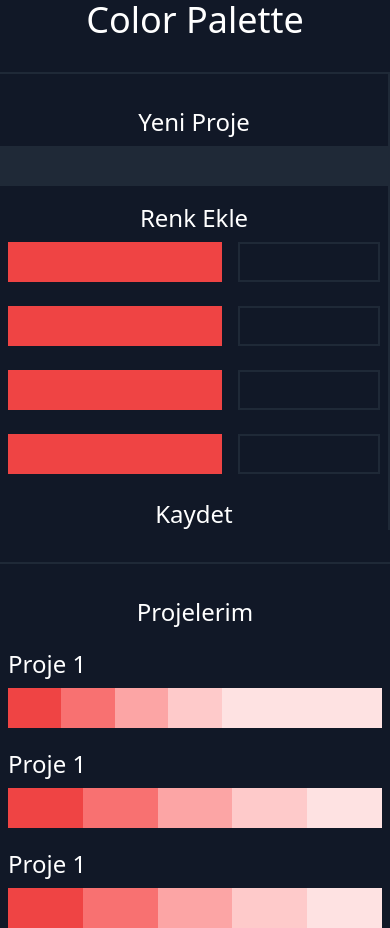
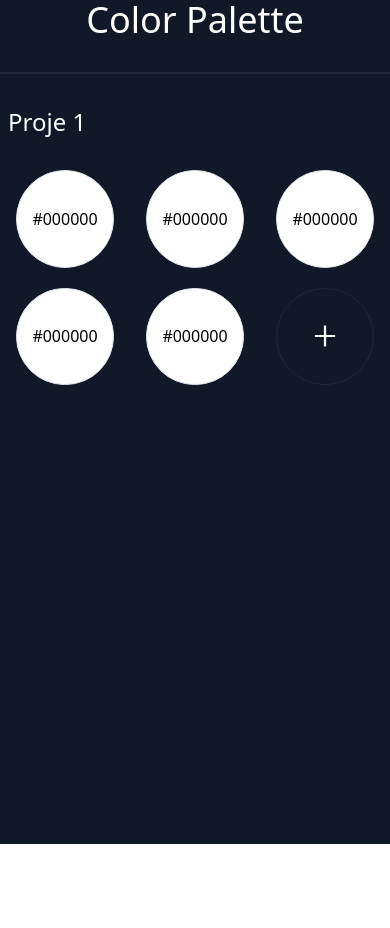
Before and after one commit to UTKUC3NGIZ/color_palette, a React (Create React App) app: page / in a window 390 px wide. After the commit the page ends 844 px from the top, so only its background shows below. Built offline with nearby package versions, Linux system fonts and the light colour scheme.

Commit message:
"project page" mobil style completed

```diff
--- a/src/App.js
+++ b/src/App.js
@@ -1,15 +1,17 @@
 import React from "react";
 import "./app.css";
 import Create from "./components/Create";
+import Project from "./components/Project";
 function App() {
   return (
-    <div className="bg-gray-900 h-full lg:h-screen">
+    <div className="bg-gray-900 h-screen">
       <div className="w-full text-center lg:text-left lg:pt-8 lg:pl-8">
         <h1 className="text-4xl font-light text-white lg:text-6xl">
           Color Palette
         </h1>
       </div>
-      <Create />
+      {/* <Create /> */}
+      <Project />
     </div>
   );
 }
--- /dev/null
+++ b/src/components/Project.js
@@ -0,0 +1,36 @@
+import React from "react";
+import { AiOutlinePlus } from "react-icons/ai";
+
+function Project() {
+  return (
+    <div>
+      <div className="pt-8 mt-8  border-t-2 border-gray-800 ">
+        <h1 className="text-white text-2xl ml-2 sm:text-3xl md:text-4xl">Proje 1</h1>
+      </div>
+      <div>
+        <div className="grid grid-cols-3 justify-items-center mt-8">
+          <span className="rounded-full border w-3/4 aspect-square mb-5 text-black flex items-center justify-center bg-white sm:text-xl md:text-2xl">
+            #000000
+          </span>
+          <span className="rounded-full border w-3/4 aspect-square mb-5 text-black flex items-center justify-center bg-white sm:text-xl md:text-2xl ">
+            #000000
+          </span>
+          <span className="rounded-full border w-3/4 aspect-square mb-5 text-black flex items-center justify-center bg-white sm:text-xl md:text-2xl ">
+            #000000
+          </span>
+          <span className="rounded-full border w-3/4 aspect-square mb-5 text-black flex items-center justify-center bg-white sm:text-xl md:text-2xl ">
+            #000000
+          </span>
+          <span className="rounded-full border w-3/4 aspect-square mb-5 text-black flex items-center justify-center bg-white sm:text-xl md:text-2xl ">
+            #000000
+          </span>
+          <span className="rounded-full border w-3/4 aspect-square mb-5 text-white flex items-center justify-center text-3xl border-gray-800 ">
+            <AiOutlinePlus />
+          </span>
+        </div>
+      </div>
+    </div>
+  );
+}
+
+export default Project;
```
